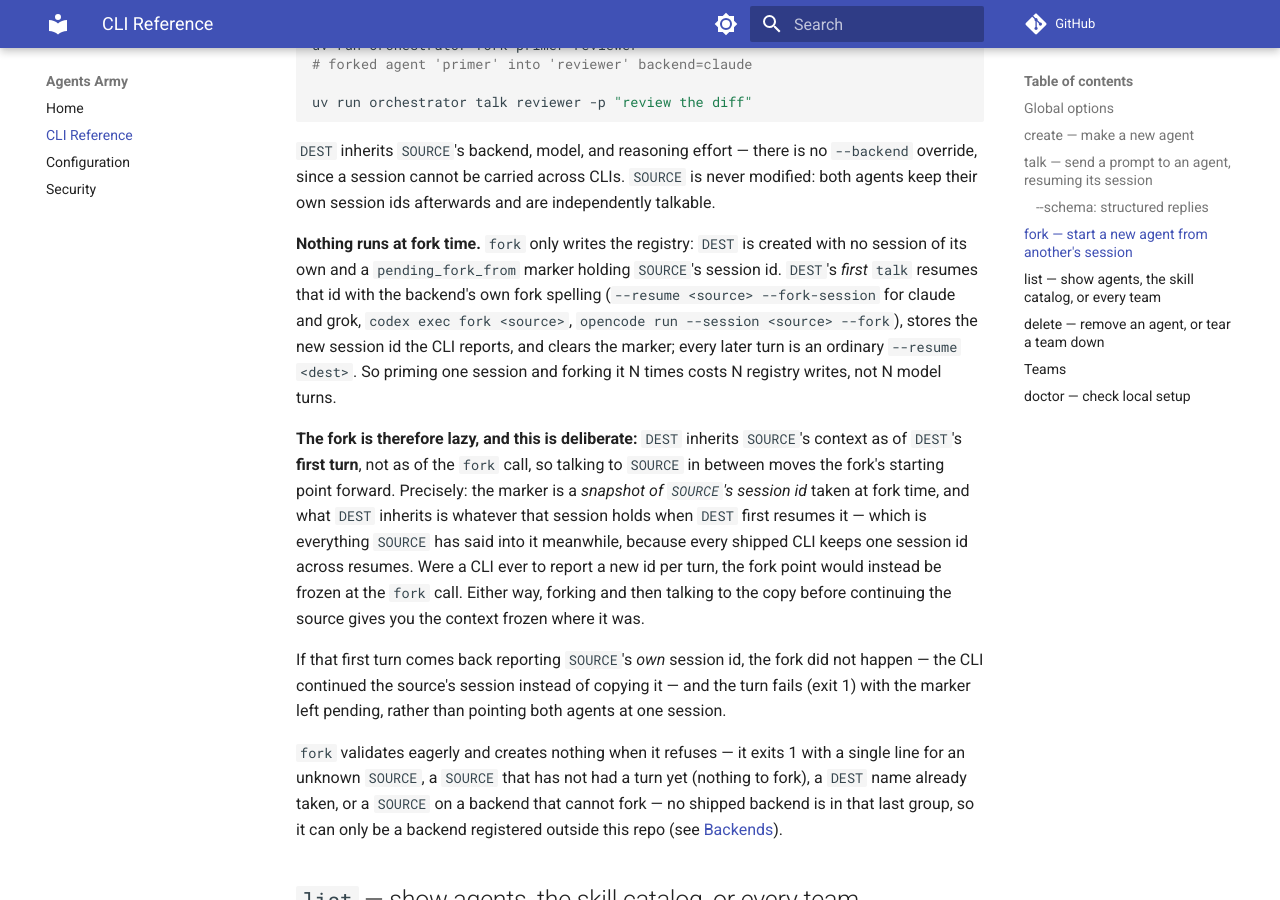
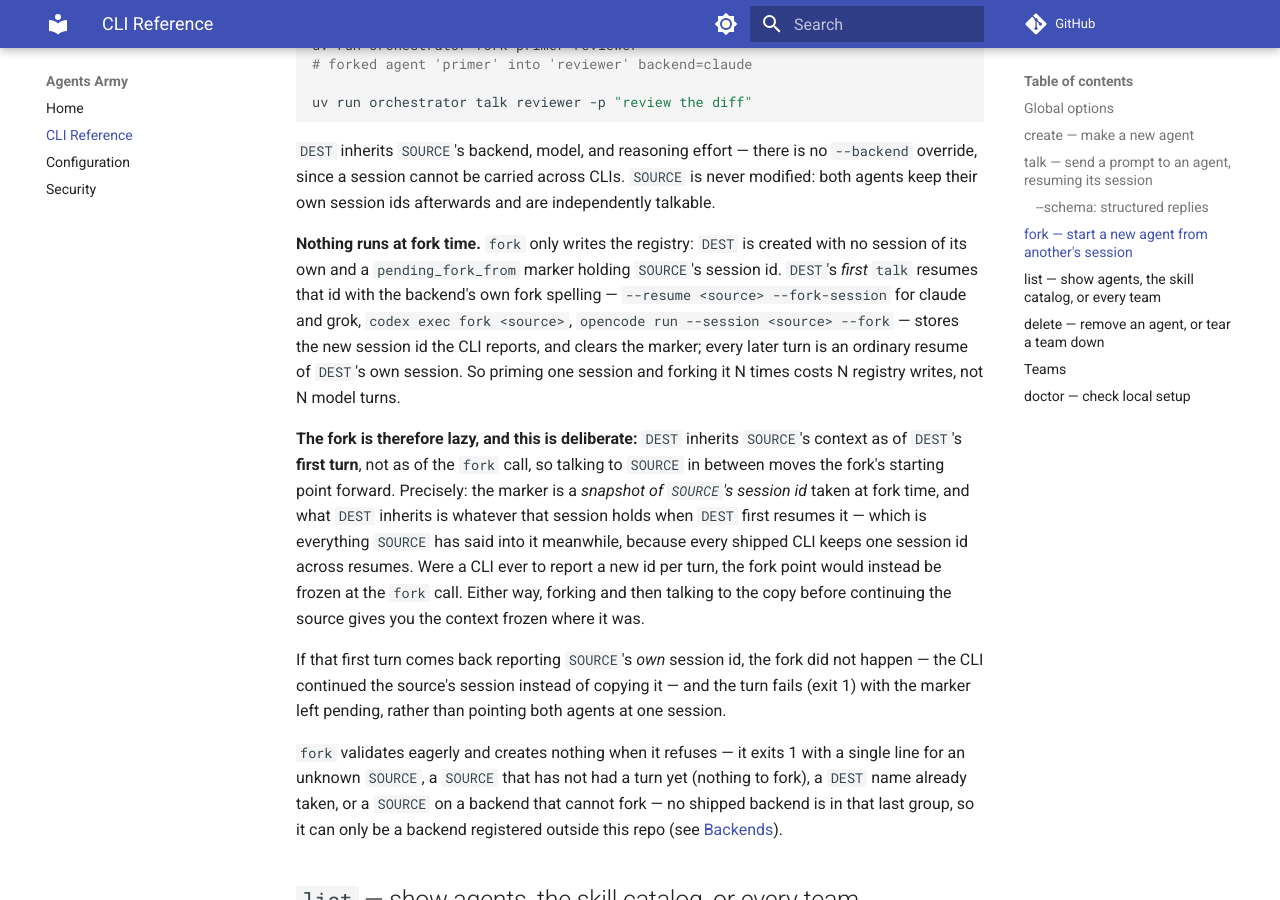
Before and after one commit to gabepsilva/agents-army-2, an MkDocs documentation site: the page built from docs/cli-reference.md, in a window 1280 px wide and 900 px high, scrolled down 4018 px. Built offline with MkDocs 1.6.1 and Material for MkDocs 9.7.7, drawn with Linux system fonts in a browser that asks for light colours; comment, search, counter and statistics services are not loaded.

Commit message:
Reflow the fork paragraph and say what --fork sits next to
Doc-only follow-up to the fork change: the per-backend fork spellings were
wrapped mid-clause, and `every later turn is an ordinary --resume <dest>`
named a flag two of the four backends do not have. The `FORK_FLAG` comment
now says the flag is only ever emitted beside the `--session` a resume
already carries, which is the invariant the adapter actually maintains.

Both doc claims re-checked live on codex-cli 0.149.0 and opencode 1.18.21:
`codex exec resume <id>` reported the same thread id back, and an
`opencode run --session <id>` echoed the same session id, so "every shipped
CLI keeps one session id across resumes" holds for all four.

Co-Authored-By: Claude Opus 5 <noreply@anthropic.com>

```diff
--- a/docs/cli-reference.md
+++ b/docs/cli-reference.md
@@ -161,12 +161,12 @@ independently talkable.
 **Nothing runs at fork time.** `fork` only writes the registry: `DEST` is
 created with no session of its own and a `pending_fork_from` marker holding
 `SOURCE`'s session id. `DEST`'s *first* `talk` resumes that id with the
-backend's own fork spelling (`--resume <source> --fork-session` for claude
+backend's own fork spelling — `--resume <source> --fork-session` for claude
 and grok, `codex exec fork <source>`, `opencode run --session <source>
---fork`), stores the new
-session id the CLI reports, and clears the marker; every later turn is an
-ordinary `--resume <dest>`. So priming one session and forking it N times
-costs N registry writes, not N model turns.
+--fork` — stores the new session id the CLI reports, and clears the marker;
+every later turn is an ordinary resume of `DEST`'s own session. So priming
+one session and forking it N times costs N registry writes, not N model
+turns.
 
 **The fork is therefore lazy, and this is deliberate:** `DEST` inherits
 `SOURCE`'s context as of `DEST`'s **first turn**, not as of the `fork` call,
@@ -174,8 +174,8 @@ so talking to `SOURCE` in between moves the fork's starting point forward.
 Precisely: the marker is a *snapshot of `SOURCE`'s session id* taken at fork
 time, and what `DEST` inherits is whatever that session holds when `DEST`
 first resumes it — which is everything `SOURCE` has said into it meanwhile,
-because every shipped CLI keeps one session id across resumes. Were a CLI ever
-to report a new id per turn, the fork point would instead be frozen at the
+because every shipped CLI keeps one session id across resumes. Were a CLI
+ever to report a new id per turn, the fork point would instead be frozen at the
 `fork` call. Either way, forking and then talking to the copy before
 continuing the source gives you the context frozen where it was.
 
```
Also changed, not shown: 1 other file.
